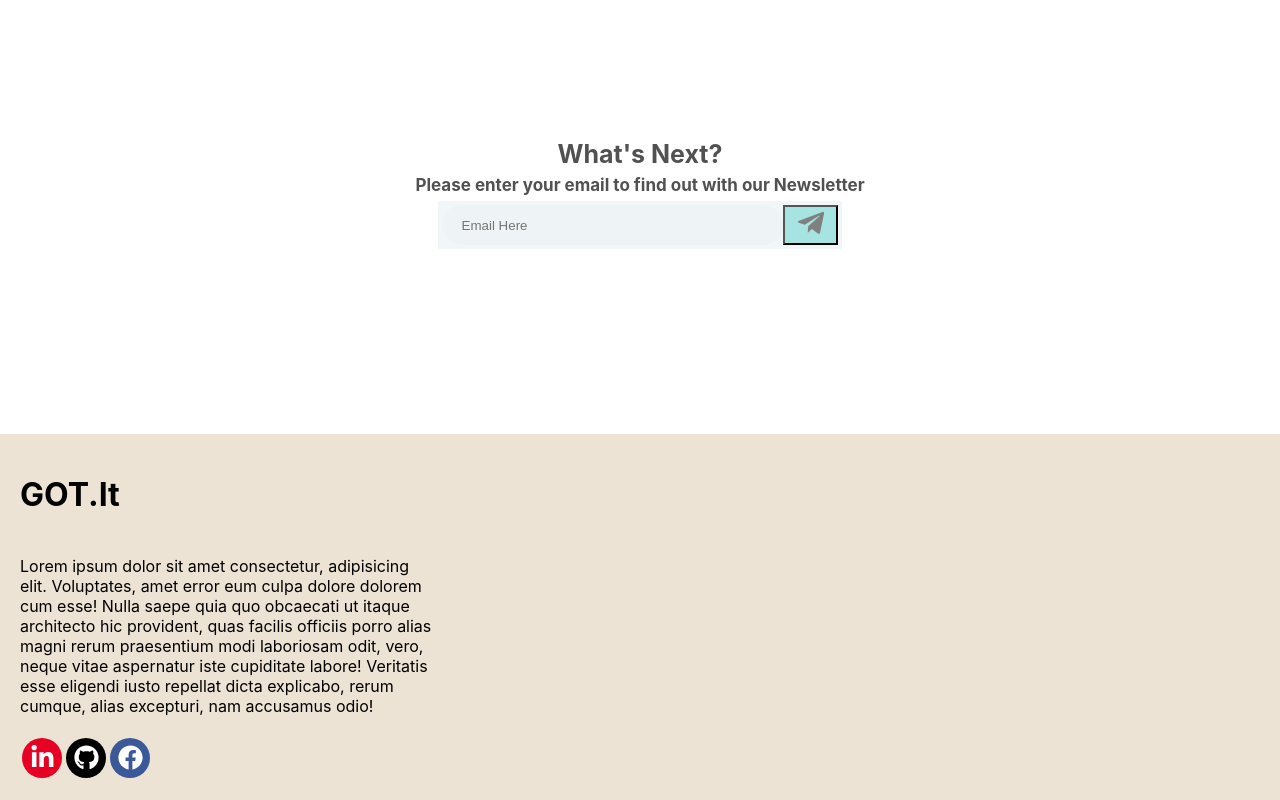
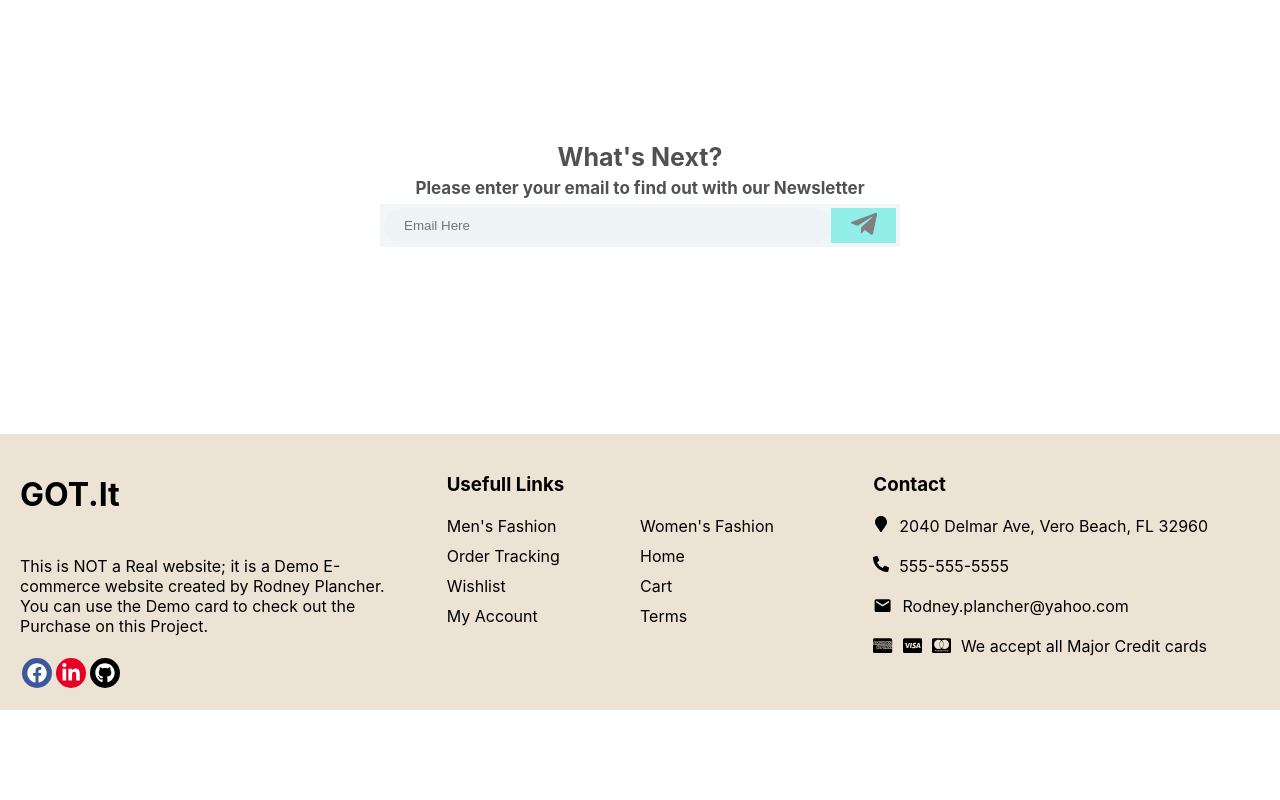
Before and after one commit to Rodney1100/Got.it, a React (Create React App) app: page / in a window 1280 px wide. Shown: the part 2592-3392 px from the top of the page. After the commit the page ends 3302 px from the top, so only its background shows below. Built offline with nearby package versions, Linux system fonts and the light colour scheme.

Commit message:
added the footer and I need to turn the buttons on

```diff
--- a/src/App.css
+++ b/src/App.css
@@ -3,7 +3,7 @@
   background-color: rgba(220, 220, 220, 0.452);
   padding: 10px 15px;
   display: flex;
-  justify-content:space-between;
+  justify-content: space-between;
   align-items: center;
 }
 
@@ -16,17 +16,20 @@ input {
   background-color: rgba(220, 220, 220, 0.149);
 }
 
-.promotions{
+.promotions {
   text-align: center;
   background-color: #b9b9b9c6;
   font-size: 13px;
-
 }
-.letterSpacing{
+.letterSpacing {
   letter-spacing: 2px;
   font-weight: bold;
 }
 
-.imgSliders{
+.imgSliders {
   width: 100%;
 }
+
+.emailContact {
+align-items: center;
+}
--- a/src/components/Footer/index.jsx
+++ b/src/components/Footer/index.jsx
@@ -1,42 +1,94 @@
 import React from "react";
+// import MdEmail from "react-icons/md";
+import MarkunreadIcon from '@mui/icons-material/Markunread';
+import {GrMail}  from "react-icons/gr";
 import styled from "styled-components";
-import { FaFacebook, FaGithub, FaLinkedinIn } from "react-icons/fa";
+import {
+  FaMailBulk,
+  FaFacebook,
+  FaGithub,
+  FaLinkedinIn,
+  FaMapMarker,
+  FaPhoneAlt,
+  FaCcAmex,
+  FaCcVisa,
+  FaCcMastercard,
+} from "react-icons/fa";
+
 const Container = styled.div`
   display: flex;
   background-color: #c19c6b49;
 `;
+
 const Left = styled.div`
   flex: 1;
   display: flex;
   flex-direction: column;
   padding: 20px;
 `;
+
+const Logo = styled.h1``;
+
 const Center = styled.div`
   flex: 1;
+  padding: 20px;
 `;
+
 const Right = styled.div`
   flex: 1;
+  padding: 20px;
 `;
-const Logo = styled.h1`
-  font-weight: bold;
-`;
+
 const SocialMedia = styled.div`
   display: flex;
 `;
+
+const ListItem = styled.li`
+  width: 50%;
+  margin-bottom: 10px;
+`;
+
+const List = styled.ul`
+  margin: 0;
+  padding: 0;
+  list-style: none;
+  display: flex;
+  flex-wrap: wrap;
+`;
+
+const Title = styled.h3`
+  margin-bottom: 20px;
+`;
+
 const SocialMediaIcon = styled.div`
   margin: 2px;
-  width: 40px;
-  height: 40px;
+  width: 30px;
+  height: 30px;
   border-radius: 50%;
   color: #ffffff;
   background-color: #${(props) => props.color};
   justify-content: center;
   align-items: center;
   display: flex;
-  font-size: 25px;
+  font-size: 20px;
 `;
-const Desc = styled.div`
+
+const Desc = styled.p`
   margin: 20px 0px;
+`;
+
+const ContactInfo = styled.div``;
+const ContactList = styled.div`
+  margin-bottom: 20px;
+  font-size: medium;
+`;
+const ContactList1 = styled.div`
+  /* margin-bottom: 10px; */
+  /* display: inline-block; */
+  font-size: medium;
+  margin-bottom: 20px;
+  display: flex;
+  align-items: center;
 `;
 
 export const Footer = () => {
@@ -45,28 +97,59 @@ export const Footer = () => {
       <Left>
         <Logo className="logo">GOT.It</Logo>
         <Desc>
-          Lorem ipsum dolor sit amet consectetur, adipisicing elit. Voluptates,
-          amet error eum culpa dolore dolorem cum esse! Nulla saepe quia quo
-          obcaecati ut itaque architecto hic provident, quas facilis officiis
-          porro alias magni rerum praesentium modi laboriosam odit, vero, neque
-          vitae aspernatur iste cupiditate labore! Veritatis esse eligendi iusto
-          repellat dicta explicabo, rerum cumque, alias excepturi, nam accusamus
-          odio!
+          This is NOT a Real website; it is a Demo E-commerce website created by
+          Rodney Plancher. You can use the Demo card to check out the Purchase
+          on this Project.
         </Desc>
         <SocialMedia>
+          <SocialMediaIcon color="3B5999">
+            <FaFacebook />
+          </SocialMediaIcon>
           <SocialMediaIcon color="E60023">
             <FaLinkedinIn />
           </SocialMediaIcon>
           <SocialMediaIcon color="000000">
             <FaGithub />
           </SocialMediaIcon>
-          <SocialMediaIcon color="3B5999">
-            <FaFacebook />
-          </SocialMediaIcon>
         </SocialMedia>
       </Left>
-      <Center></Center>
-      <Right></Right>
+      <Center>
+        <Title>Usefull Links</Title>
+        <List>
+          <ListItem> Men's Fashion </ListItem>
+          <ListItem> Women's Fashion </ListItem>
+          <ListItem> Order Tracking </ListItem>
+          <ListItem> Home </ListItem>
+          <ListItem> Wishlist </ListItem>
+          <ListItem> Cart </ListItem>
+          <ListItem> My Account </ListItem>
+          <ListItem>Terms</ListItem>
+        </List>
+      </Center>
+      <Right>
+        <ContactInfo>
+          <Title>Contact</Title>
+          <ContactList>
+            <FaMapMarker style={{ marginRight: "10px" }} />
+            2040 Delmar Ave, Vero Beach, FL 32960
+          </ContactList>
+          <ContactList>
+            <FaPhoneAlt style={{ marginRight: "10px" }} />
+            555-555-5555
+          </ContactList>
+          <ContactList1>
+              <MarkunreadIcon style={{ marginRight: "10px", fontSize:"larger"}} />
+              Rodney.plancher@yahoo.com
+          </ContactList1>
+          <ContactList1>
+              <FaCcAmex  style={{ marginRight: "10px", fontSize:"larger"}} />
+              <FaCcVisa style={{ marginRight: "10px", fontSize:"larger"}} />
+            <FaCcMastercard style={{ marginRight: "10px", fontSize: "larger" }} />
+            We accept all Major Credit cards
+          </ContactList1>
+
+        </ContactInfo>
+      </Right>
     </Container>
   );
 };
--- a/src/components/NewsLetters/index.jsx
+++ b/src/components/NewsLetters/index.jsx
@@ -14,17 +14,18 @@ const Title = styled.div`
   margin: 3px;
   font-size: 25px;
   font-weight: bold;
-  `;
+`;
 const Description = styled.div`
   margin: 3px;
   font-weight: bold;
   font-size: 17px;
-  `;
+`;
 const Button = styled.button`
   flex: 1;
   font-size: 30px;
-  background-color: #a5e4e1;
-
+  background-color: #91eee9;
+  border: none;
+  cursor: pointer;
 `;
 const Input = styled.input`
   flex: 8;
@@ -33,8 +34,8 @@ const Input = styled.input`
 
 const InputContainer = styled.div`
   margin: 3px;
-  width: 31%;
-  height: 40px;
+  width: 40%;
+  height: 35px;
   font-size: 20px;
   background-color: #4798b313;
   display: flex;
@@ -50,7 +51,7 @@ export const NewsLetter = () => {
         Please enter your email to find out with our Newsletter
       </Description>
       <InputContainer>
-        <Input placeholder="Email Here"/>
+        <Input placeholder="Email Here" />
         <Button>
           <FaTelegramPlane color="gray" />
         </Button>
```
